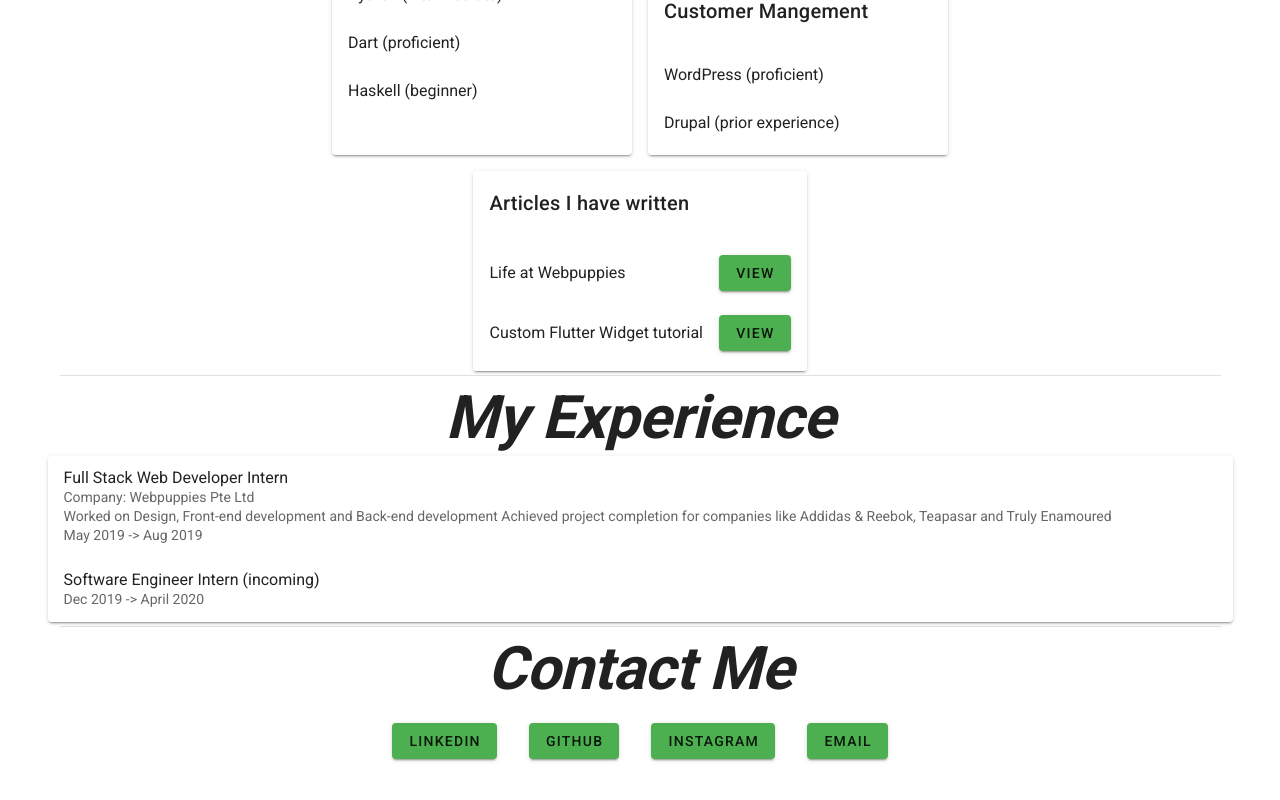
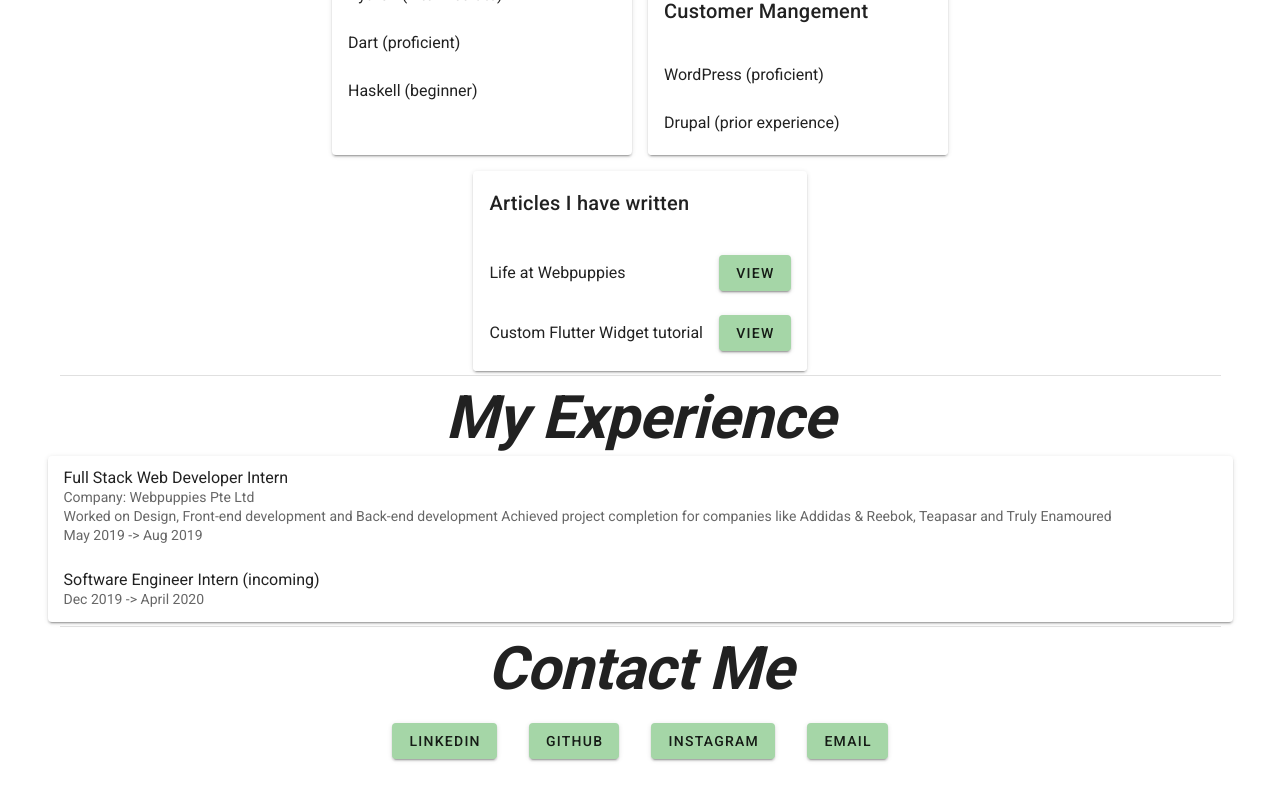
Before and after one commit to EugeneTeu/myWebsite, a Nuxt app: page / in a window 1280 px wide. Shown: the part 868-1668 px from the top of the page. Built offline with nearby package versions, Linux system fonts and the light colour scheme.

Commit message:
change colour based on feedback

```diff
--- a/nuxt.config.js
+++ b/nuxt.config.js
@@ -67,7 +67,8 @@ export default {
       light: true,
       themes: {
         light: {
-          primary: colors.blueGrey.lighten4,
+          primary: colors.blue.lighten2,
+          button: colors.green.lighten3,
           accent: colors.grey.darken3,
           secondary: colors.amber.darken3,
           info: colors.teal.lighten1,
--- a/pages/index.vue
+++ b/pages/index.vue
@@ -69,7 +69,7 @@
 
               <v-btn
               hover
-              color="green"
+              color="button"
               :href="index.link"
               target="_blank"
               >View </v-btn>
@@ -108,7 +108,7 @@
         class = "ma-4 text-black"
         v-for="index in contact"
         :key=index
-        color="green"
+        color="button"
 
         :href="index.link"
         target="_blank"
--- a/pages/portfolio.vue
+++ b/pages/portfolio.vue
@@ -53,7 +53,7 @@
 
             <v-card-text>{{ projects[0].writeup}}</v-card-text>
             <v-card-actions>
-              <v-btn hover color="green" :href="projects[0].githublink" target="_blank">Github Repo</v-btn>
+              <v-btn hover color="button" :href="projects[0].githublink" target="_blank">Github Repo</v-btn>
             </v-card-actions>
           </v-card>
           </v-col>
@@ -77,7 +77,7 @@
             </v-row>
             <v-card-text>{{ projects[1].writeup}}</v-card-text>
             <v-card-actions>
-              <v-btn hover color="green" :href="projects[1].githublink" target="_blank">Github Repo</v-btn>
+              <v-btn hover color="button" :href="projects[1].githublink" target="_blank">Github Repo</v-btn>
             </v-card-actions>
           </v-card>
           </v-col>
@@ -98,7 +98,7 @@
               <v-btn
                 v-if="info.index == 1"
                 hover
-                color="green"
+                color="button"
                 :href="info.githublink"
                 target="_blank"
               >Github repo</v-btn>
```
